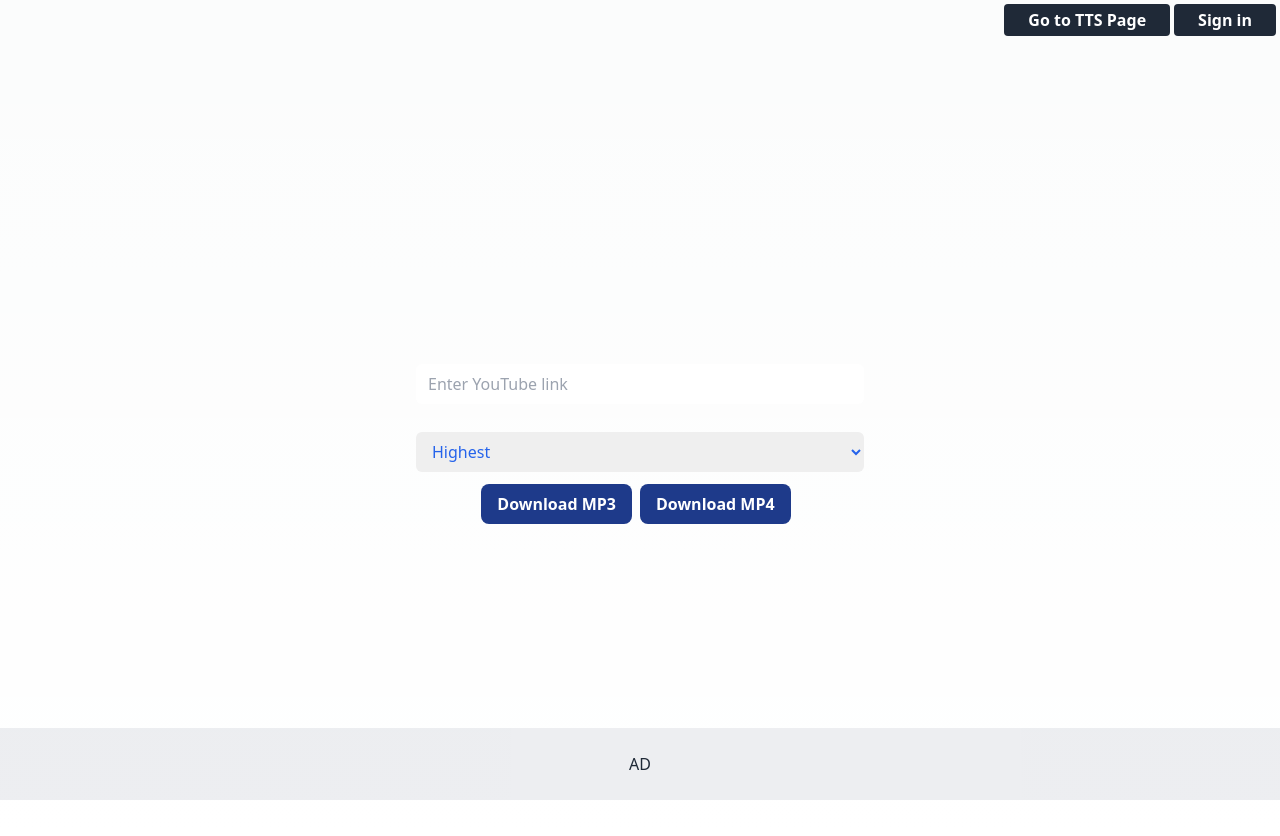
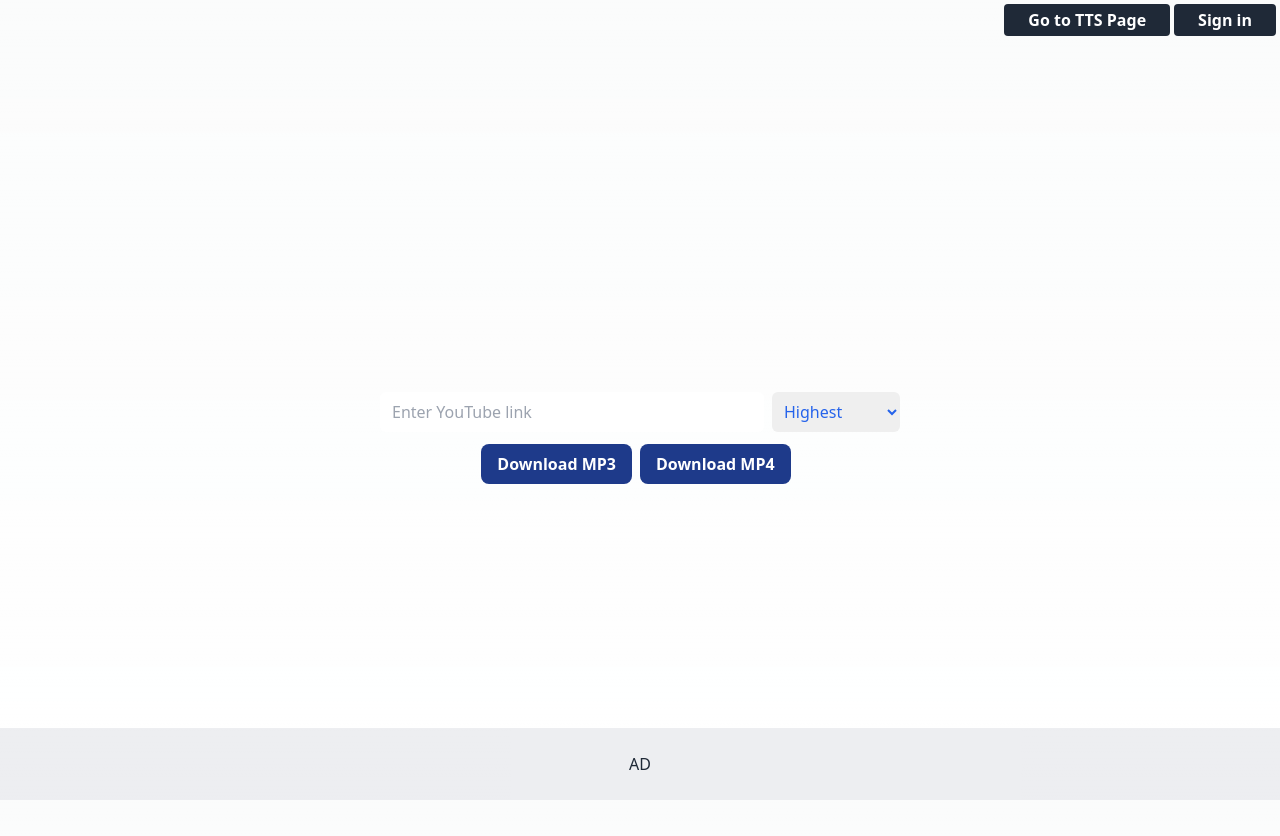
Before and after one commit to Ahmadalhomsi/mp3-converter, a Next.js app: page / in a window 1280 px wide. Built offline with nearby package versions, Linux system fonts and the light colour scheme; no server answers.

Commit message:
Final Changes

```diff
--- a/app/globals.css
+++ b/app/globals.css
@@ -24,15 +24,24 @@ body {
   animation: gradientAnimation 10s infinite;
   background-repeat: no-repeat;
   min-height: max-content;
+
+  background-size: cover;
+  /* or background-size: 100%; */
+  background-attachment: fixed;
+  /* Keeps the background fixed while scrolling */
+  min-height: 100vh;
+  /* Ensure the body covers the entire viewport height */
 }
 
 @keyframes gradientAnimation {
   0% {
     background-color: rgb(var(--background-start-rgb));
   }
+
   50% {
     background-color: rgb(var(--background-end-rgb));
   }
+
   100% {
     background-color: rgb(var(--background-start-rgb));
   }
@@ -43,6 +52,7 @@ body {
   0% {
     transform: rotate(0deg);
   }
+
   70% {
     transform: rotate(360deg);
   }
@@ -55,9 +65,11 @@ body {
   width: 40px;
   height: 40px;
   border: 4px solid rgba(0, 0, 0, 0.1);
-  border-left-color: #333; /* Change color as needed */
+  border-left-color: #333;
+  /* Change color as needed */
   border-radius: 50%;
-  animation: loadingAnimation 1s linear infinite; /* Adjust duration and timing function as needed */
+  animation: loadingAnimation 1s linear infinite;
+  /* Adjust duration and timing function as needed */
 }
 
 /* Hide the loading circle after initial render */
--- a/app/page.tsx
+++ b/app/page.tsx
@@ -193,9 +193,9 @@ export default function Home() {
   }
 
   // Function to set a cookie
-  function setCookie(name: string, value: any, minutes: number) {
+  function setCookie(name: string, value: any, hours: number) {
     const expires = new Date();
-    expires.setTime(expires.getTime() + minutes * 60 * 1000); // Convert minutes to milliseconds
+    expires.setTime(expires.getTime() + hours * 60 * 60 * 1000); // Convert minutes to milliseconds
     document.cookie = `${name}###${value};expires=${expires.toUTCString()};path=/`;
   }
 
@@ -223,19 +223,24 @@ export default function Home() {
       {(loadingMp3 || loadingMp4) && <ReactLoading type={"cylon"} color="#fff" />
       }
       {error && <div className="text-red-500 mb-4">{error}</div>}
+
+      <div>
         <input
           type="text"
           value={youtubeLink}
           onChange={handleInputChange}
           placeholder="Enter YouTube link"
-        className="rounded-md px-3 py-2 mt-4 mb-1 w-full max-w-md text-blue-600 focus:outline-none"
+          className="rounded-md px-3 py-2 mr-2 mb-1 w-96 text-blue-600 focus:outline-none"
         />
 
-      <select value={selectedQuality} onChange={handleQualityChange} className="rounded-md px-3 py-2 mt-4 mb-1 w-full max-w-md text-blue-600 focus:outline-none">
+
+        <select value={selectedQuality} onChange={handleQualityChange} className="rounded-md px-2 py-2 mt-1 mb-1 w-32  text-blue-600 focus:outline-none">
           <option value="default" disabled>Select Quality</option>
           <option value="lowest">Lowest</option>
           <option value="highest">Highest</option>
         </select>
+
+      </div>
 
       <div className="flex">
         <button
```
Lines whose indentation alone changed are shown as unchanged.
